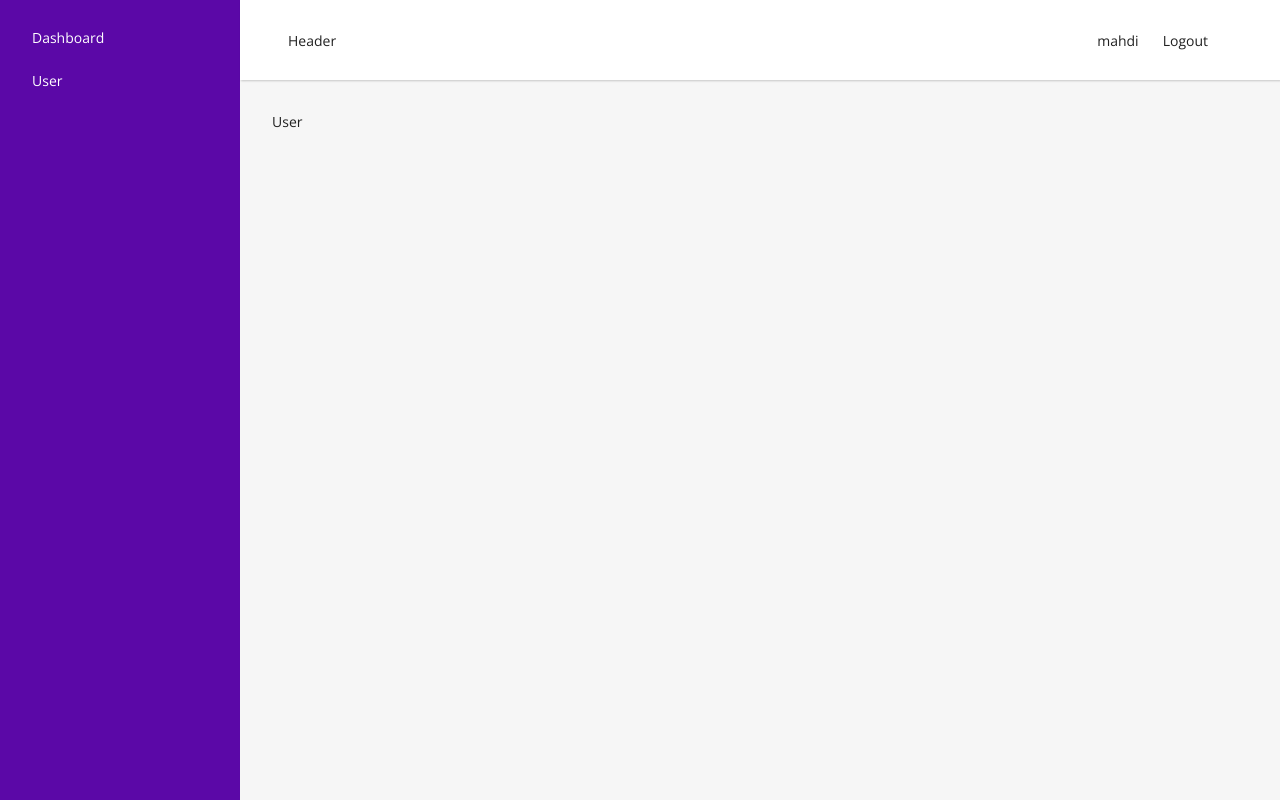
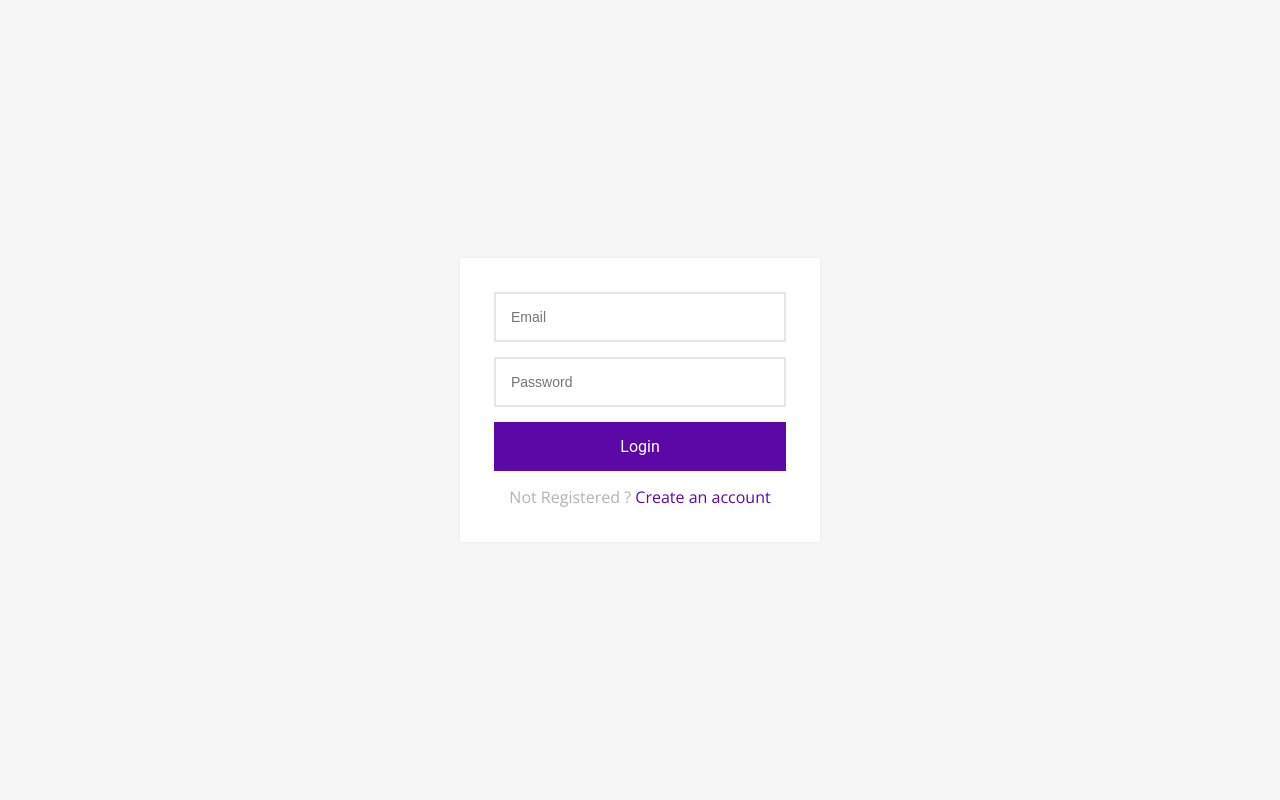
Before and after one commit to mhdix/laravel-react-crud-1, a React (Vite) app in the folder react/: page /login in a window 1280 px wide. Before the commit this address led to /user. Built offline with nearby package versions, Linux system fonts and the light colour scheme.

Commit message:
fixed login error

```diff
--- a/react/src/context/ContextProvider.jsx
+++ b/react/src/context/ContextProvider.jsx
@@ -11,7 +11,7 @@ const ContextProvider = ({children}) => {
     const [user, setUser] = useState({
         name: 'mahdi'
     })
-    const [token, _setToken] = useState(354);
+    const [token, _setToken] = useState(null);
 
     const setToken = (token) =>{
         _setToken(token)
--- a/react/src/views/Login.jsx
+++ b/react/src/views/Login.jsx
@@ -12,7 +12,7 @@ export default function Login() {
                     <input type="password" placeholder='Password'/>
                     <button className='btn btn-block'>Login</button>
                     <p className='message'>
-                        Not Registered ? <Link rel="stylesheet" href="/signup">Create an account</Link>
+                        Not Registered ? <Link to="/signup">Create an account</Link>
                     </p>
                 </form>
             </div>
```
